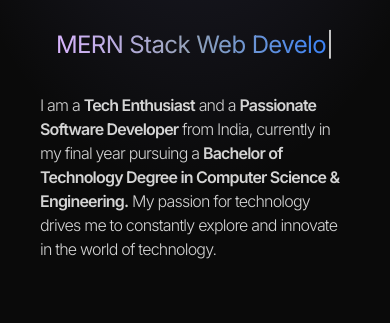
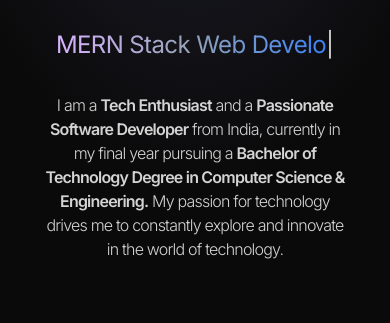
Before and after one commit to AzeemIdrisi/AzeemIdrisi.github.io, a React (Vite) app: page / in a window 390 px wide. Shown: the part 315-638 px from the top of the page. Built offline with nearby package versions, Linux system fonts and the light colour scheme.

Commit message:
Text center on small screens

```diff
--- a/src/components/About.jsx
+++ b/src/components/About.jsx
@@ -35,7 +35,7 @@
           transition={{ duration: 0.5, delay: 0.3 }}
           className="w-full lg:w-1/2 "
         >
-          <div className="my-8 lg:my-0 lg:justify-start justify-center">
+          <div className="my-8 lg:my-0 lg:justify-start justify-center lg:text-left text-center">
             <p className="py-6 max-w-xl">
               I am a Computer Science undergraduate with a strong interest in
               technology and coding. I love to build projects and learn new
--- a/src/components/Hero.jsx
+++ b/src/components/Hero.jsx
@@ -66,7 +66,7 @@
               variants={container(0.8)}
               initial="hidden"
               animate="visible"
-              className="my-2 max-w-xl py-6 font-light tracking-tighter"
+              className="my-2 max-w-xl py-6 font-light tracking-tighter lg:text-left text-center"
             >
               I am a <strong className="font-semibold">Tech Enthusiast</strong>{" "}
               and a{" "}
@@ -107,7 +107,7 @@
             <motion.img
               initial={{ x: 100, opacity: 0 }}
               animate={{ x: 0, opacity: 1 }}
-              transition={{ duration: 0, delay: 1 }}
+              transition={{ duration: 0.5 }}
               src={memojiPic}
               className="lg:h-96 lg:min-w-96 h-80 min-h-80 "
             />
--- a/src/components/Navbar.jsx
+++ b/src/components/Navbar.jsx
@@ -7,7 +7,7 @@
     <motion.nav
       animate={{ opacity: 1, y: 0 }}
       initial={{ opacity: 0, y: -50 }}
-      transition={{ duration: 0.3, delay: 1.3 }}
+      transition={{ duration: 0.3, delay: 1 }}
       className=" flex flex-wrap justify-center items-center lg:justify-between py-6 mb-16 lg:mb-0"
     >
       <div className="flex flex-shrink-0 items-center">
```
